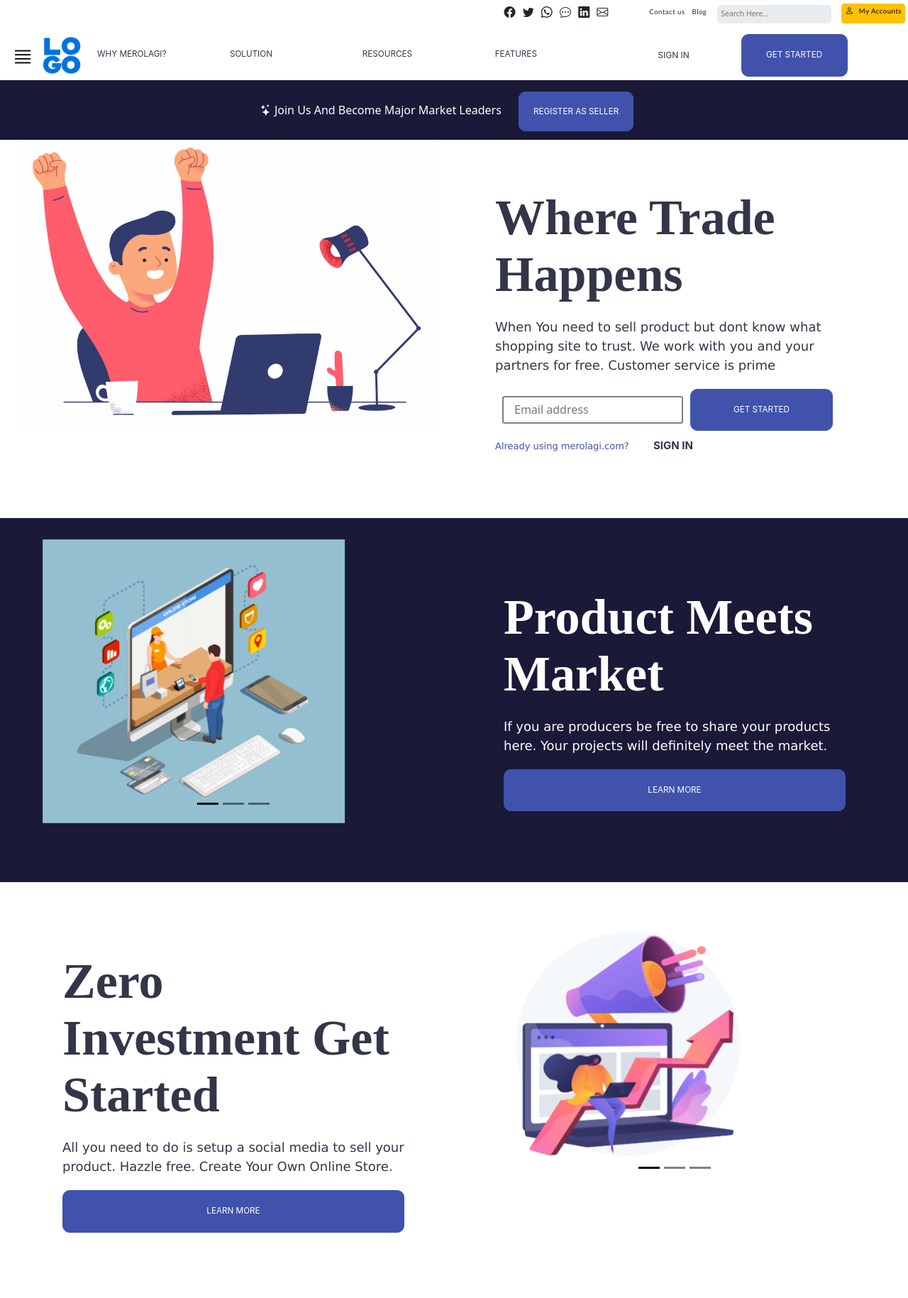
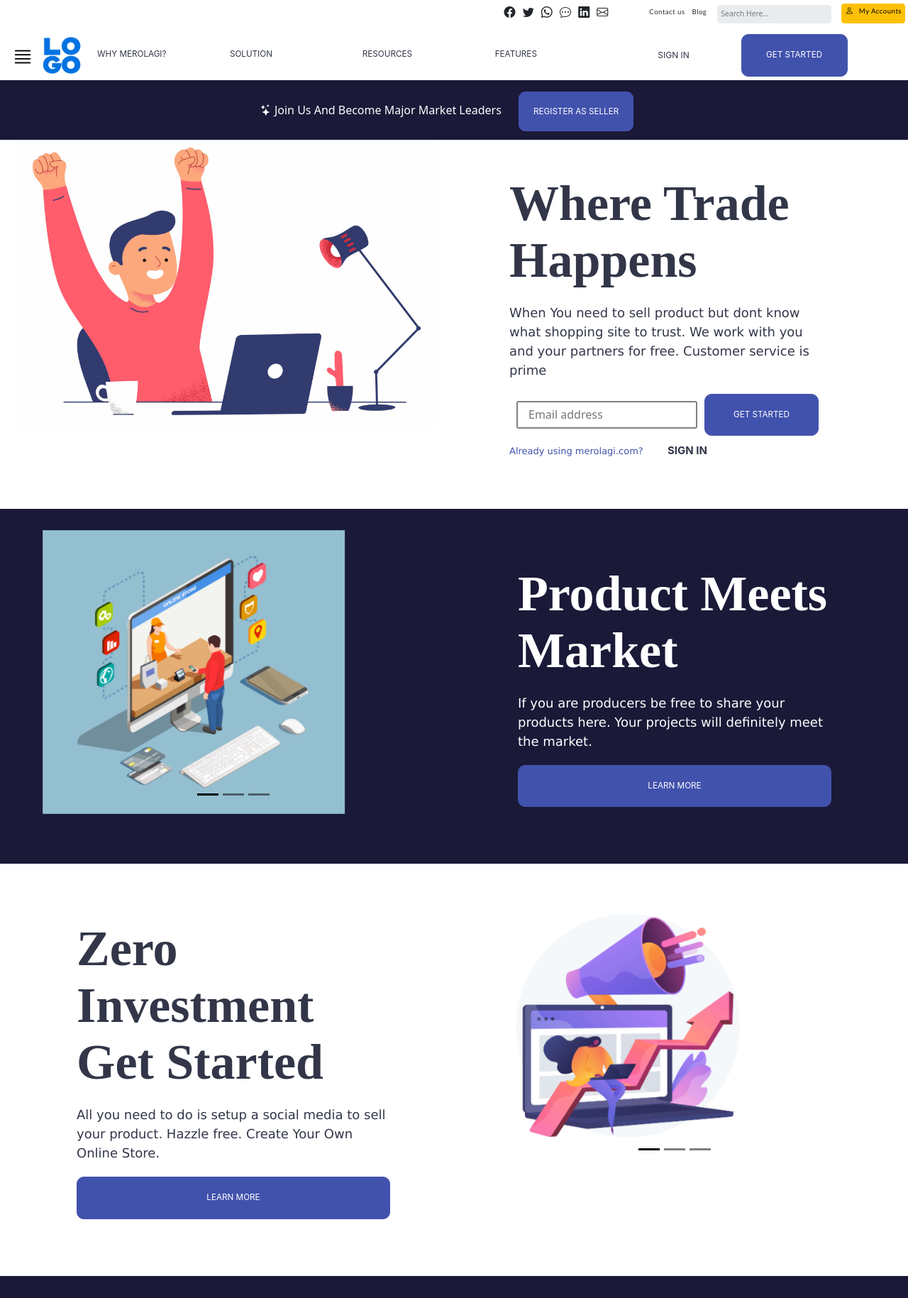
Before and after one commit to sidghimire/merolagi.github.io, a PHP site: page / in a window 1280 px wide. Shown: the top 1829 px of the page at 71% size. Run offline with PHP 8.4, Linux system fonts and the light colour scheme; some libraries are stand-ins or nearby versions.

Commit message:
Update style.css

```diff
--- a/style.css
+++ b/style.css
@@ -151,7 +151,8 @@
   vertical-align: middle;
 }
 .l-fixation-2 {
-  padding: 70px;
+  padding: 50px;
+  padding-inline: 90px;
 }
 .l-email-section {
   display: -webkit-box;
```
